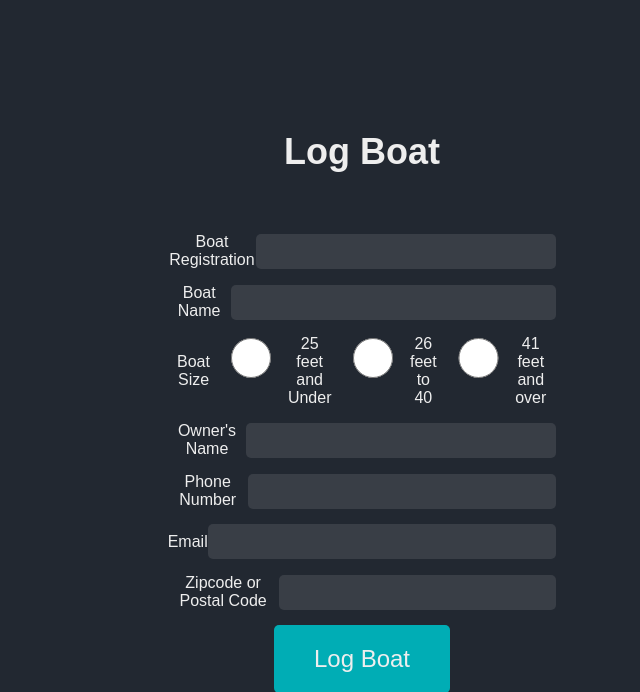
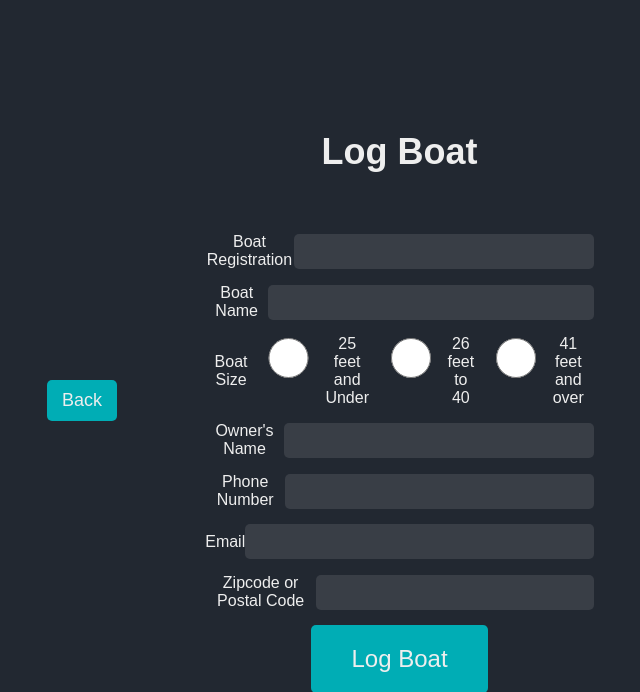
Before and after one commit to DylanClouden28/webapp-docks, a Flask app: page /log-boat in a window 1280 px wide. Shown: the top 692 px of the page, without its empty margins (278-918 px from the left). Run offline with Flask 3, Linux system fonts and the light colour scheme; a user stored in the database is signed in.

Commit message:
Added clickable tables, query strings, back button

```diff
--- a/website/static/form-styles.css
+++ b/website/static/form-styles.css
@@ -7,6 +7,7 @@ body {
   align-items: center;
   height: 100vh;
 }
+
 
 .container {
   width: 70%;
@@ -129,6 +130,31 @@ h2 {
   cursor: pointer;
 }
 
+#home-btn {
+  font-size: 18px;
+  background-color: #00adb5;
+  color: #eeeeee;
+  padding: 10px 15px;
+  border: none;
+  cursor: pointer;
+  text-decoration: none;
+  transition: background-color 0.3s ease, transform 0.3s ease;
+  border-radius: 5px;
+  display: inline-block;
+  margin-right: 5px;
+}
+
+
+
+#home-btn:hover {
+  background-color: #009e9a;
+  transform: scale(1.05);
+}
+
+#home-btn:active {
+  background-color: #00756e;
+}
+
 @keyframes fadein {
     from { opacity: 0; }
     to   { opacity: 1; }
--- a/website/static/search-styles.css
+++ b/website/static/search-styles.css
@@ -5,7 +5,7 @@ body {
     background-color: #222831;
     color: #eeeeee;
     height: 100%;
-    overflow: hidden; /* Add this to remove the scrollbar for the whole page */
+    overflow: hidden;
   }
 
   header {
--- a/website/templates/log-boat.html
+++ b/website/templates/log-boat.html
@@ -1,6 +1,7 @@
 {% extends "base.html" %}
 {% block title %}Log Boat{% endblock %}
 {%block header%}Log Boat{%endblock%}
+{%block head%}<a href="{{ url_for('views.search') }}"id="home-btn">Back</a>{%endblock%}
 {%block styles%}static/form-styles.css{%endblock%}
 {% block content%}
 <form method="POST">
--- a/website/views.py
+++ b/website/views.py
@@ -35,6 +35,9 @@ def search():
 @login_required
 def log_boat():
     form = BoatLogForm()
+    form.boat_reg.data = boat_reg = request.args.get('boat_reg', '')
+    form.boat_name.data = request.args.get('boat_name', '')
+    form.phone_number.data = request.args.get('phone_number', '')
     if form.validate_on_submit():
         if request.method == "POST":
             return addBoatToDB('log-boat.html', form)
```
Also changed, not shown: website/templates/search.html (+13 -3 lines).
